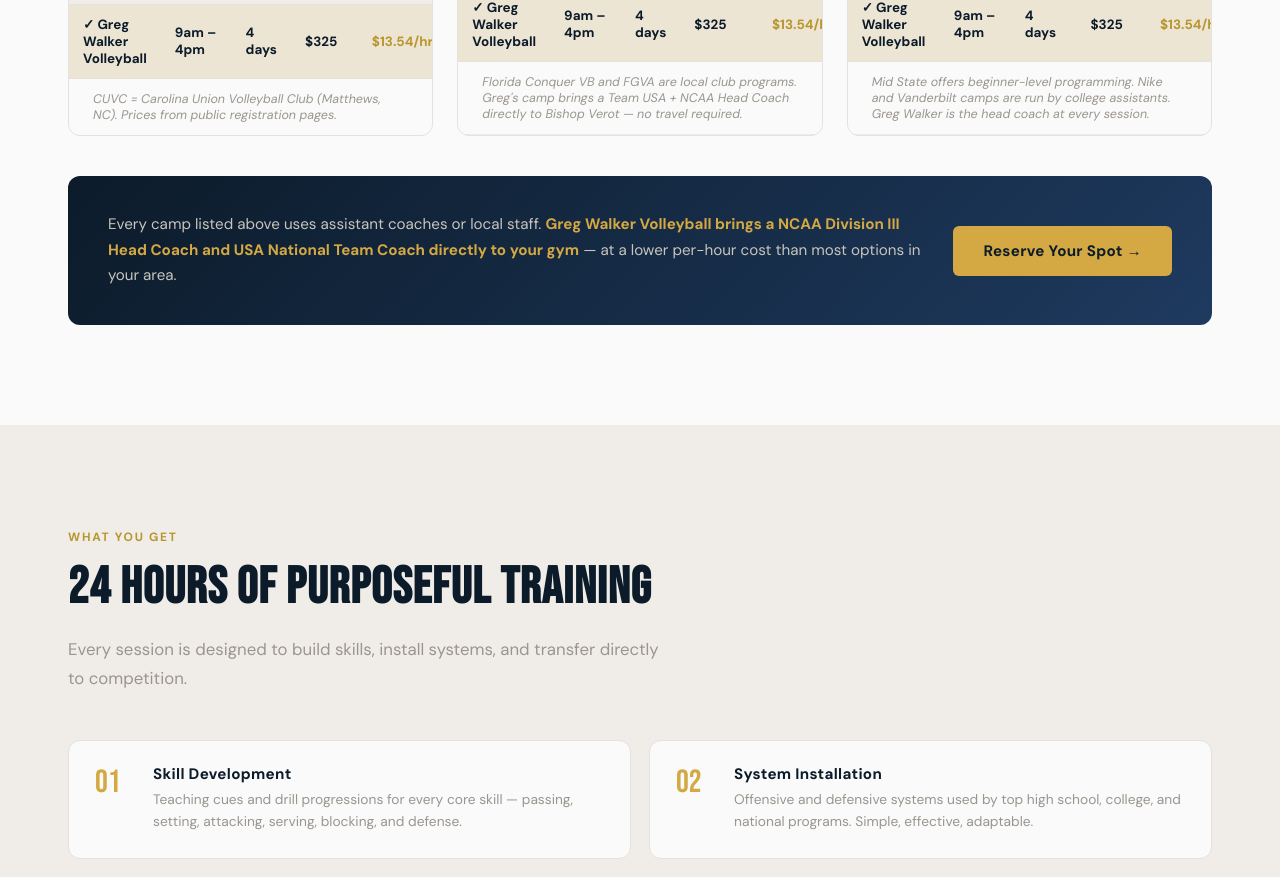
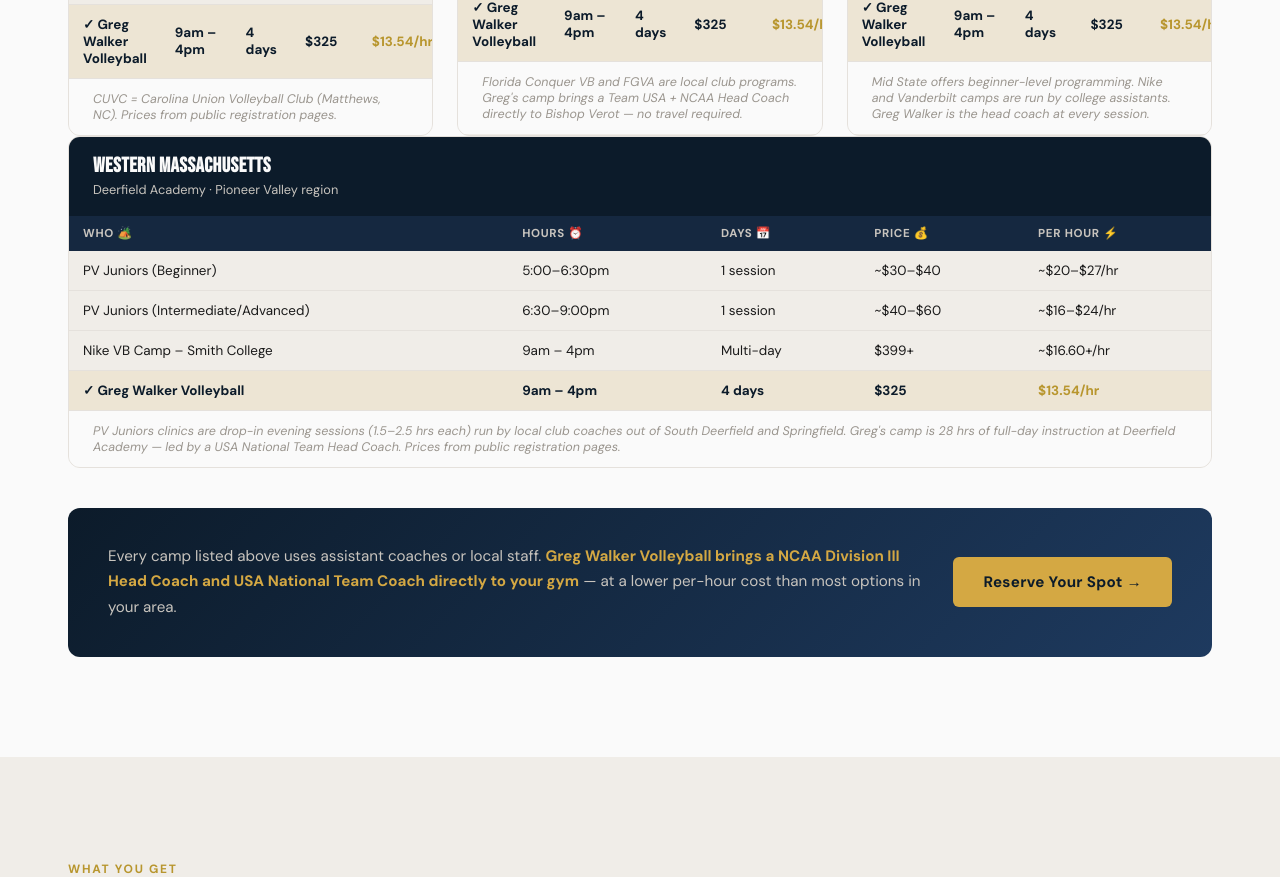
Before and after one commit to gregwalker5/gregwalkervolley, a Next.js app: page / in a window 1280 px wide. Shown: the part 5800-6677 px from the top of the page. Built offline with nearby package versions, Linux system fonts and the light colour scheme.

Commit message:
feat: Add Western MA / Deerfield market comparison (PV Juniors, Nike Smith College vs Greg Walker)

```diff
--- a/src/app/page.tsx
+++ b/src/app/page.tsx
@@ -717,6 +717,58 @@ export default function Home() {
             </div>
           </div>
 
+          {/* Market 4: Western MA / Deerfield */}
+          <div className="market-card reveal">
+            <div className="market-card-header">
+              <h4>Western Massachusetts</h4>
+              <p>Deerfield Academy · Pioneer Valley region</p>
+            </div>
+            <table className="comparison-table">
+              <thead>
+                <tr>
+                  <th>Who 🏕️</th>
+                  <th>Hours ⏰</th>
+                  <th>Days 📅</th>
+                  <th>Price 💰</th>
+                  <th>Per Hour ⚡</th>
+                </tr>
+              </thead>
+              <tbody>
+                <tr>
+                  <td>PV Juniors (Beginner)</td>
+                  <td>5:00–6:30pm</td>
+                  <td>1 session</td>
+                  <td>~$30–$40</td>
+                  <td>~$20–$27/hr</td>
+                </tr>
+                <tr>
+                  <td>PV Juniors (Intermediate/Advanced)</td>
+                  <td>6:30–9:00pm</td>
+                  <td>1 session</td>
+                  <td>~$40–$60</td>
+                  <td>~$16–$24/hr</td>
+                </tr>
+                <tr>
+                  <td>Nike VB Camp – Smith College</td>
+                  <td>9am – 4pm</td>
+                  <td>Multi-day</td>
+                  <td>$399+</td>
+                  <td>~$16.60+/hr</td>
+                </tr>
+                <tr className="our-camp">
+                  <td>✓ Greg Walker Volleyball</td>
+                  <td>9am – 4pm</td>
+                  <td>4 days</td>
+                  <td>$325</td>
+                  <td>$13.54/hr</td>
+                </tr>
+              </tbody>
+            </table>
+            <div className="market-note">
+              PV Juniors clinics are drop-in evening sessions (1.5–2.5 hrs each) run by local club coaches out of South Deerfield and Springfield. Greg's camp is 28 hrs of full-day instruction at Deerfield Academy — led by a USA National Team Head Coach. Prices from public registration pages.
+            </div>
+          </div>
+
           {/* Bottom callout */}
           <div className="market-callout reveal">
             <p>
```
